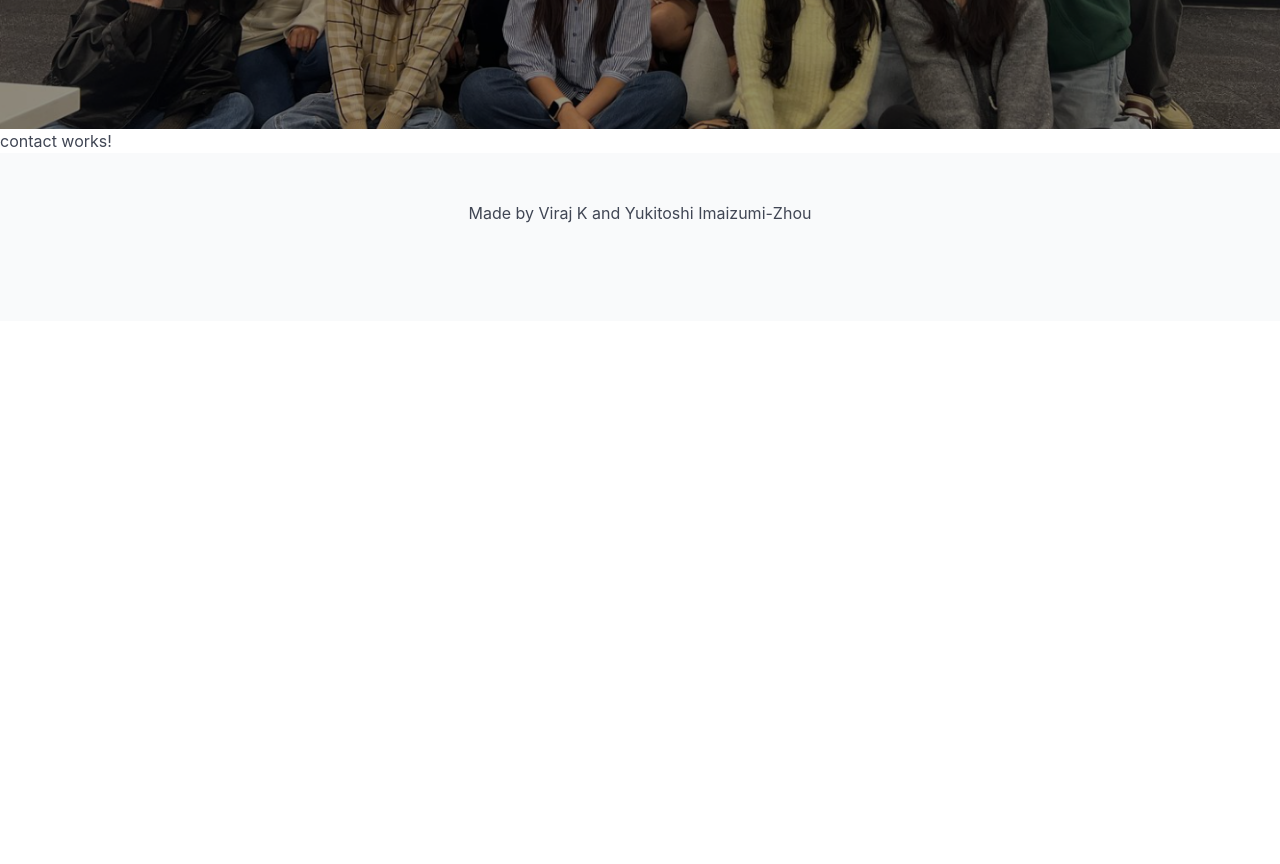
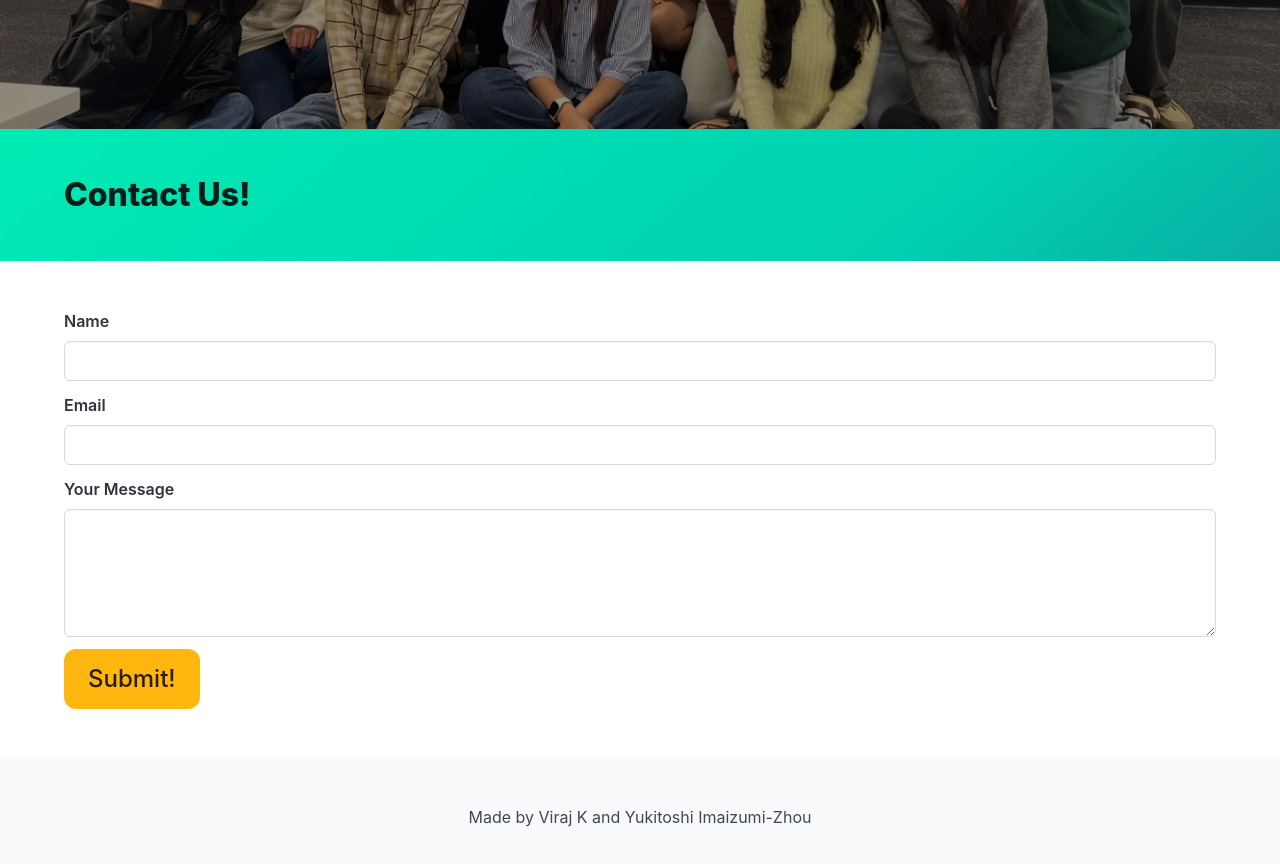
Before and after one commit to Yukitoshi12345/SUBAA-Website, an Angular app: page / in a window 1280 px wide. Shown: the part 560-1424 px from the top of the page. Before the commit the page ends 881 px from the top, so only its background shows below. Built offline with nearby package versions, Linux system fonts and the light colour scheme.

Commit message:
completed the contact us page

```diff
--- a/src/app/app.module.ts
+++ b/src/app/app.module.ts
@@ -1,6 +1,10 @@
 import { NgModule } from '@angular/core';
-import { BrowserModule, provideClientHydration } from '@angular/platform-browser';
+import {
+  BrowserModule,
+  provideClientHydration,
+} from '@angular/platform-browser';
 
+import { FormsModule } from '@angular/forms';
 import { AppRoutingModule } from './app-routing.module';
 import { AppComponent } from './app.component';
 import { HeaderComponent } from './header/header.component';
@@ -14,15 +18,10 @@ import { ContactComponent } from './contact/contact.component';
     HeaderComponent,
     FooterComponent,
     HomeComponent,
-    ContactComponent
+    ContactComponent,
   ],
-  imports: [
-    BrowserModule,
-    AppRoutingModule
-  ],
-  providers: [
-    provideClientHydration()
-  ],
-  bootstrap: [AppComponent]
+  imports: [BrowserModule, AppRoutingModule, FormsModule],
+  providers: [provideClientHydration()],
+  bootstrap: [AppComponent],
 })
-export class AppModule { }
+export class AppModule {}
--- a/src/app/contact/contact.component.html
+++ b/src/app/contact/contact.component.html
@@ -1 +1,39 @@
-<p>contact works!</p>
+<section class="hero is-primary is-bold">
+  <div class="hero-body">
+    <div class="container">
+      <h1 class="title">Contact Us!</h1>
+    </div>
+  </div>
+</section>
+
+<section class="section">
+  <div class="container">
+    <!-- Contact Form -->
+    <form (ngSubmit)="submitForm()">
+      <!-- Name -->
+      <div class="field">
+        <label class="label">Name</label>
+        <input type="text" name="name" class="input" [(ngModel)]="name" />
+      </div>
+
+      <!-- Email -->
+      <div class="field">
+        <label class="label">Email</label>
+        <input type="email" name="email" class="input" [(ngModel)]="email" />
+      </div>
+
+      <!-- Message -->
+      <div class="field">
+        <label class="label">Your Message</label>
+        <textarea
+          name="message"
+          class="textarea"
+          [(ngModel)]="message"
+        ></textarea>
+      </div>
+
+      <!-- Submit Button -->
+      <button type="submit" class="button is-large is-warning">Submit!</button>
+    </form>
+  </div>
+</section>
--- a/src/app/contact/contact.component.ts
+++ b/src/app/contact/contact.component.ts
@@ -1,10 +1,19 @@
-import { Component } from '@angular/core';
+import { Component, OnInit } from '@angular/core';
 
 @Component({
   selector: 'app-contact',
   templateUrl: './contact.component.html',
-  styleUrl: './contact.component.css'
+  styleUrl: './contact.component.css',
 })
-export class ContactComponent {
+export class ContactComponent implements OnInit {
+  name: string = '';
+  email: string = '';
+  message: string = '';
 
+  constructor() {}
+
+  ngOnInit() {}
+  submitForm() {
+    alert('Form Submitted');
+  }
 }
```
